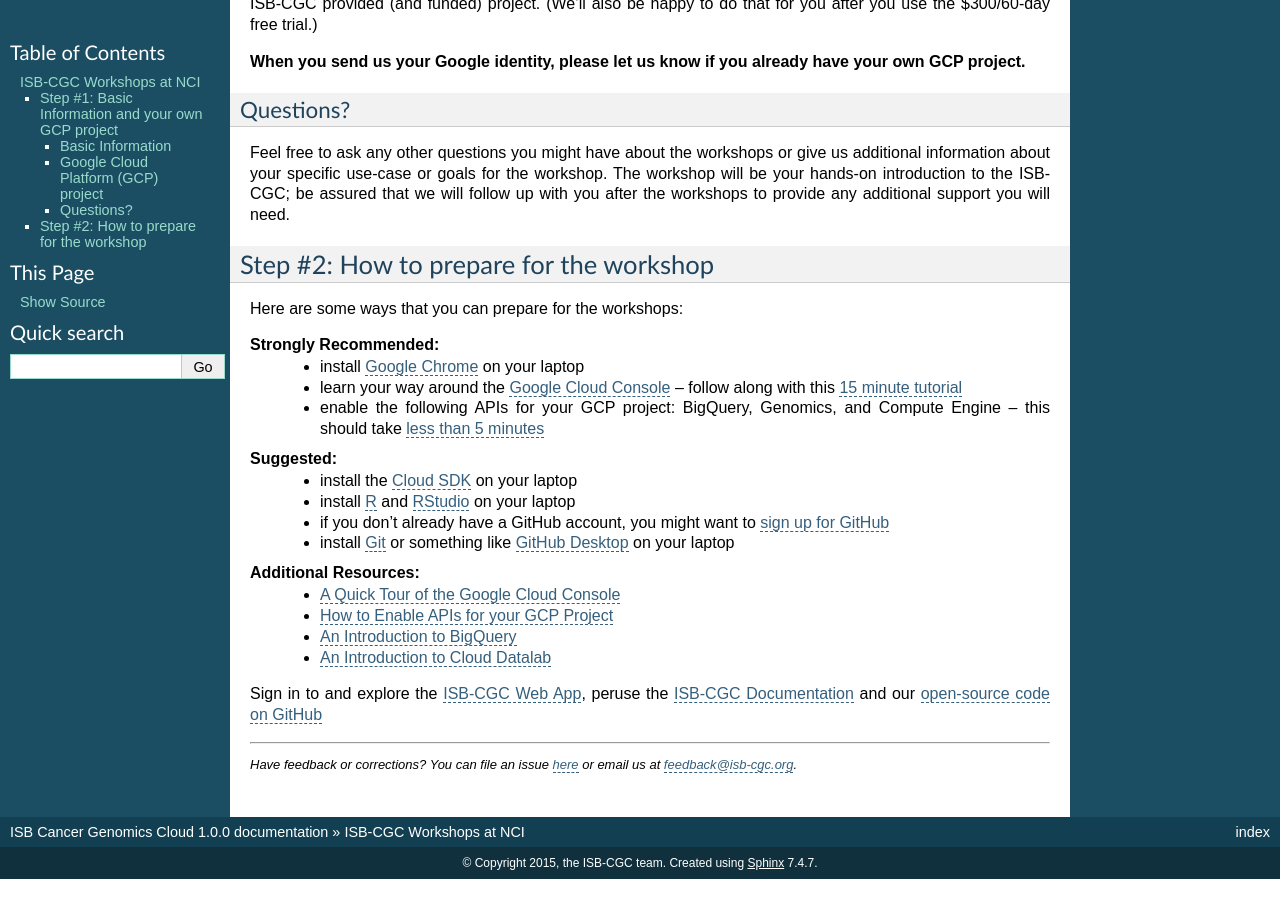
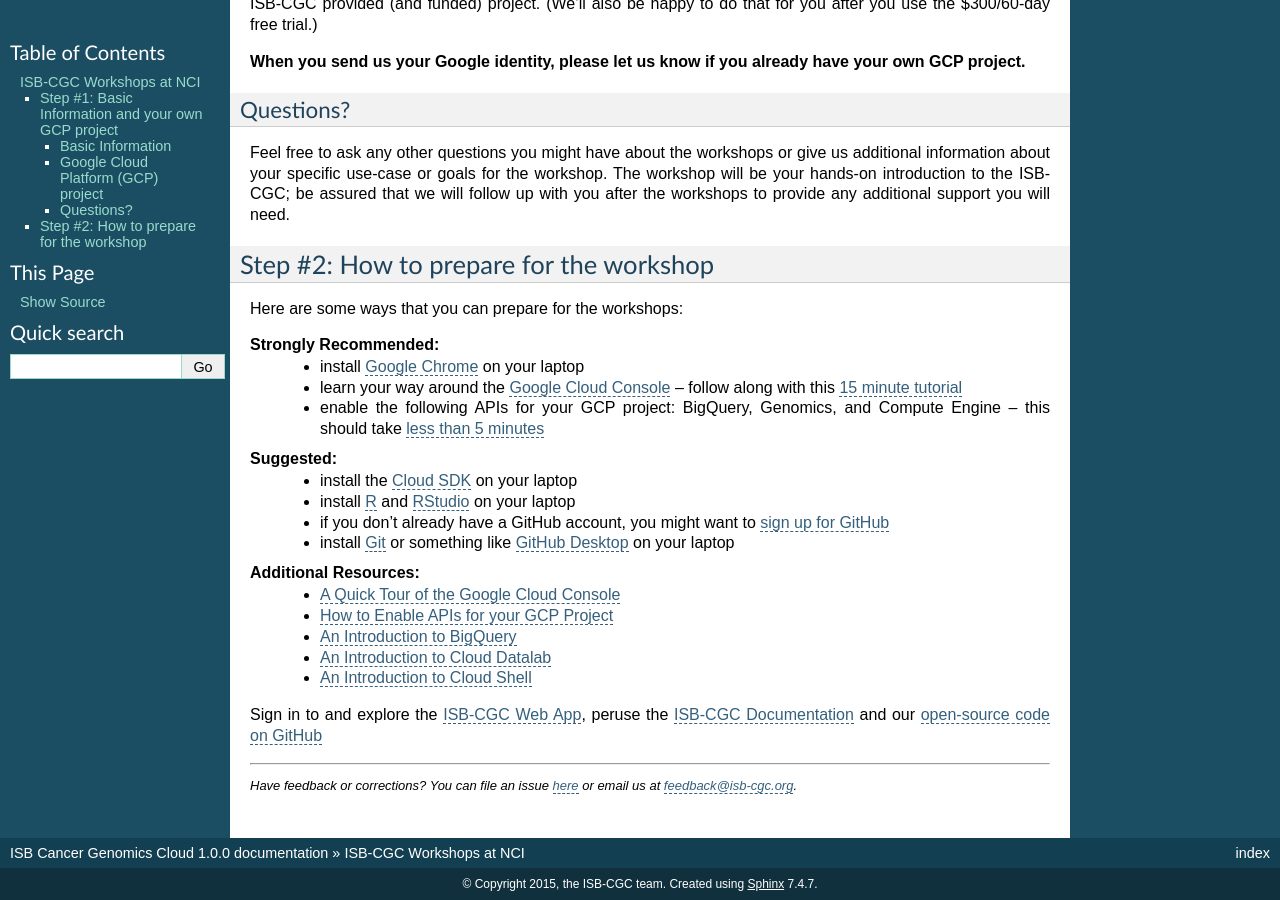
Before and after one commit to isb-cgc/readthedocs, a Sphinx documentation site: the page built from docs/source/sections/Workshop.rst, in a window 1280 px wide and 900 px high, scrolled down 629 px. Built offline with Sphinx 7.4.7, drawn with Linux system fonts in a browser that asks for light colours; before the commit the page ends 1508 px from its top, so only the background shows below that.

Commit message:
added link to "intro_to_Cloud_Shell" pdf

```diff
--- a/docs/source/sections/Workshop.rst
+++ b/docs/source/sections/Workshop.rst
@@ -71,5 +71,6 @@
     * `How to Enable APIs for your GCP Project <https://raw.githubusercontent.com/isb-cgc/readthedocs/master/docs/include/enabling_new_APIs.pdf>`_
     * `An Introduction to BigQuery <https://raw.githubusercontent.com/isb-cgc/readthedocs/master/docs/include/intro_to_BigQuery.pdf>`_
     * `An Introduction to Cloud Datalab <https://raw.githubusercontent.com/isb-cgc/readthedocs/master/docs/include/intro_to_Cloud_Datalab.pdf>`_
+    * `An Introduction to Cloud Shell <https://raw.githubusercontent.com/isb-cgc/readthedocs/master/docs/include/intro_to_Cloud_Shell.pdf>`_
 
 Sign in to and explore the `ISB-CGC Web App <https://isb-cgc.appspot.com/>`_, peruse the `ISB-CGC Documentation <http://isb-cancer-genomics-cloud.readthedocs.org/en/latest/>`_ and our `open-source code on GitHub <https://github.com/isb-cgc/>`_
```
